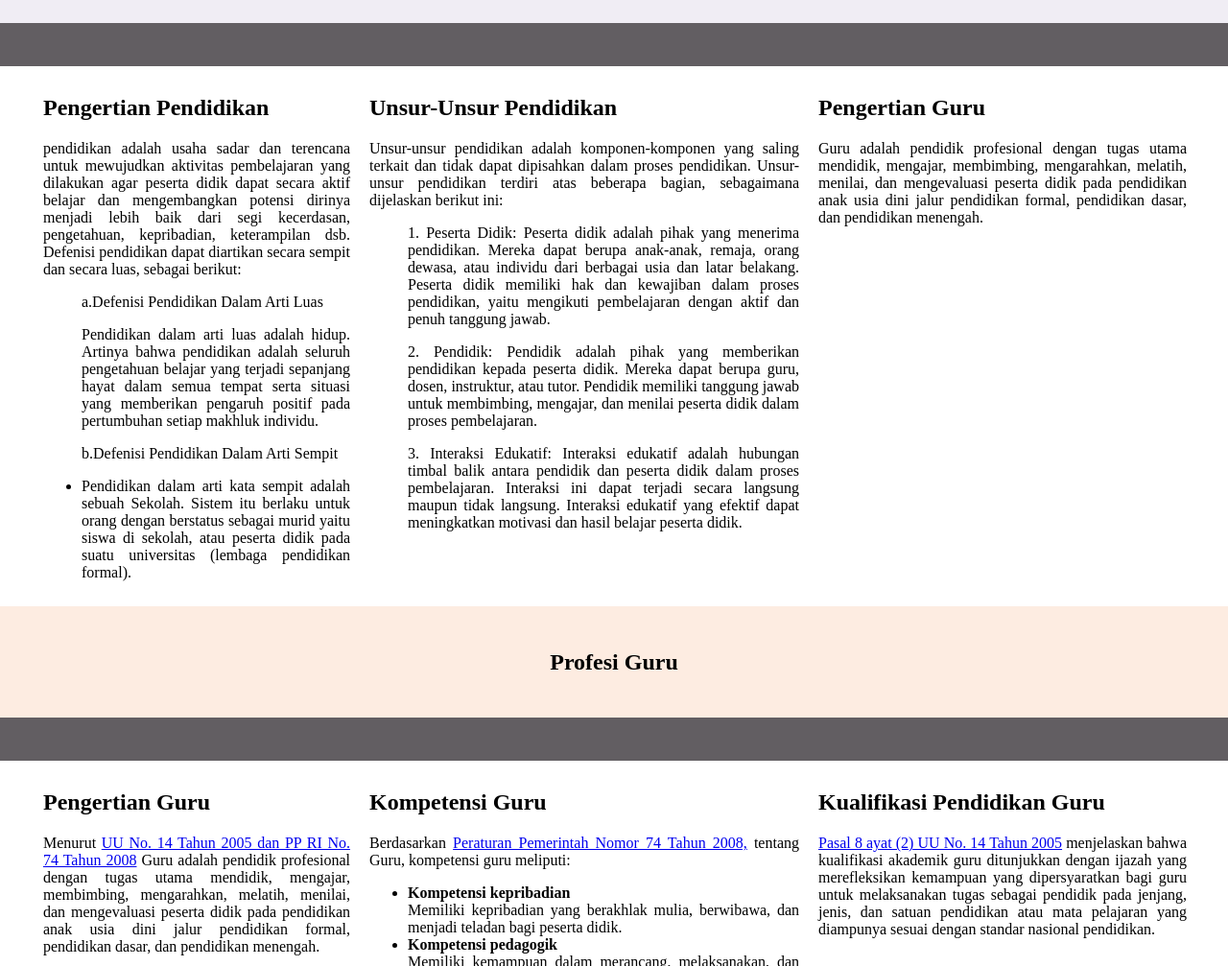
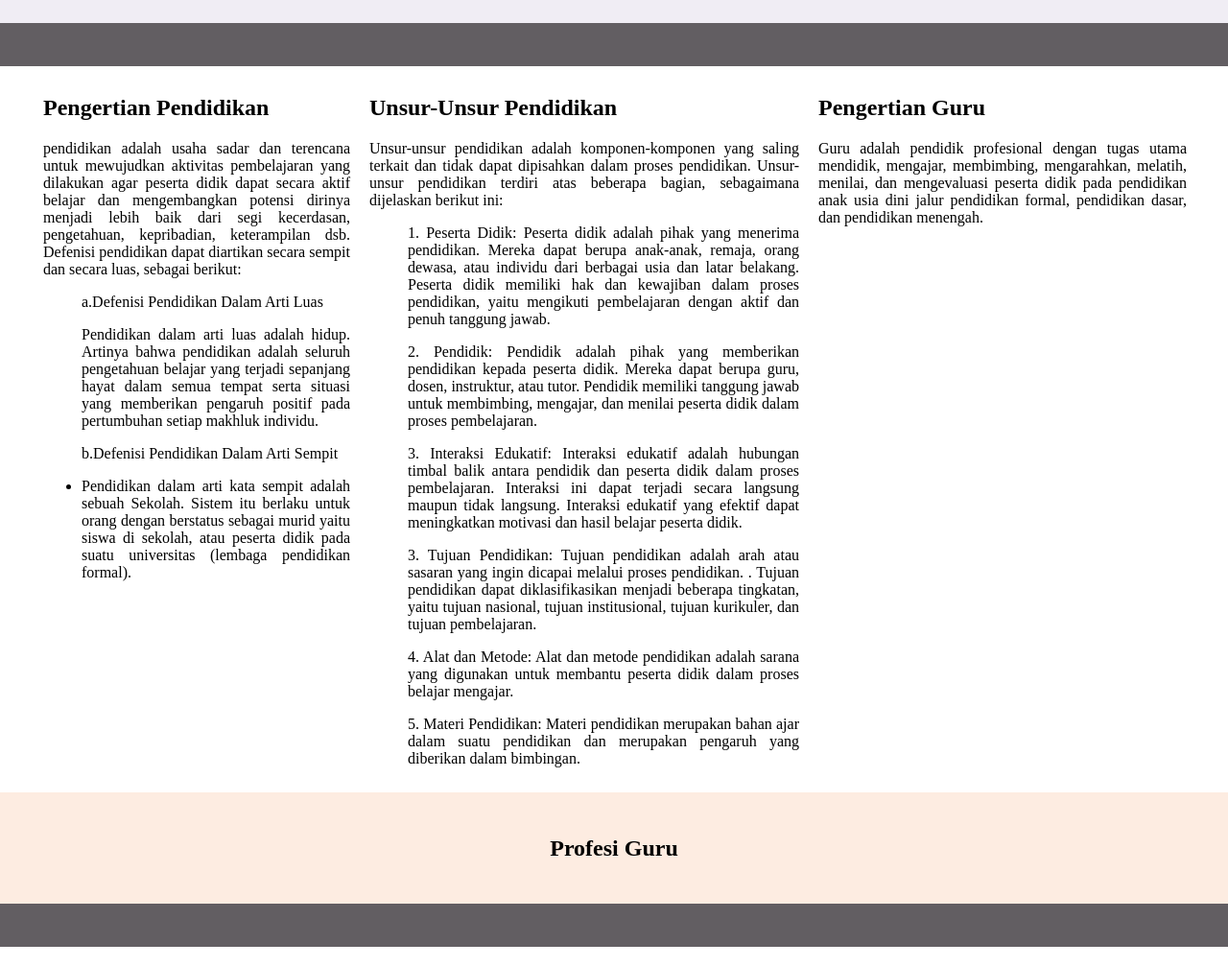
Before and after one commit to 160602/Website-Pendidikan, a plain HTML site: page index.html in a window 1280 px wide. Shown: the part 93-1100 px from the top of the page at 96% size. Drawn offline with Linux system fonts and the light colour scheme.

Commit message:
Update index.html

```diff
--- a/index.html
+++ b/index.html
@@ -46,9 +46,13 @@
                     aktif dan penuh tanggung jawab.</ul>
                 <ul> 2. Pendidik: Pendidik adalah pihak yang memberikan pendidikan kepada peserta didik. Mereka dapat berupa guru, dosen, instruktur, atau tutor.
                     Pendidik memiliki tanggung jawab untuk membimbing, mengajar, dan menilai peserta didik dalam proses pembelajaran.</ul>
-                <ul>3. Interaksi Edukatif: Interaksi edukatif adalah hubungan timbal balik antara pendidik dan peserta didik dalam proses pembelajaran.
+                <ul> 3. Interaksi Edukatif: Interaksi edukatif adalah hubungan timbal balik antara pendidik dan peserta didik dalam proses pembelajaran.
                     Interaksi ini dapat terjadi secara langsung maupun tidak langsung. Interaksi edukatif yang efektif dapat meningkatkan motivasi dan hasil belajar
                     peserta didik.</ul>
+                <ul> 3. Tujuan Pendidikan: Tujuan pendidikan adalah arah atau sasaran yang ingin dicapai melalui proses pendidikan. . Tujuan pendidikan dapat diklasifikasikan
+                    menjadi beberapa tingkatan, yaitu tujuan nasional, tujuan institusional, tujuan kurikuler, dan tujuan pembelajaran.  </ul>
+                <ul> 4. Alat dan Metode: Alat dan metode pendidikan adalah sarana yang digunakan untuk membantu peserta didik dalam proses belajar mengajar.</ul>
+                <ul> 5. Materi Pendidikan: Materi pendidikan merupakan bahan ajar dalam suatu pendidikan dan merupakan pengaruh yang diberikan dalam bimbingan.</ul>
                 </p>
         </section>
 
```
